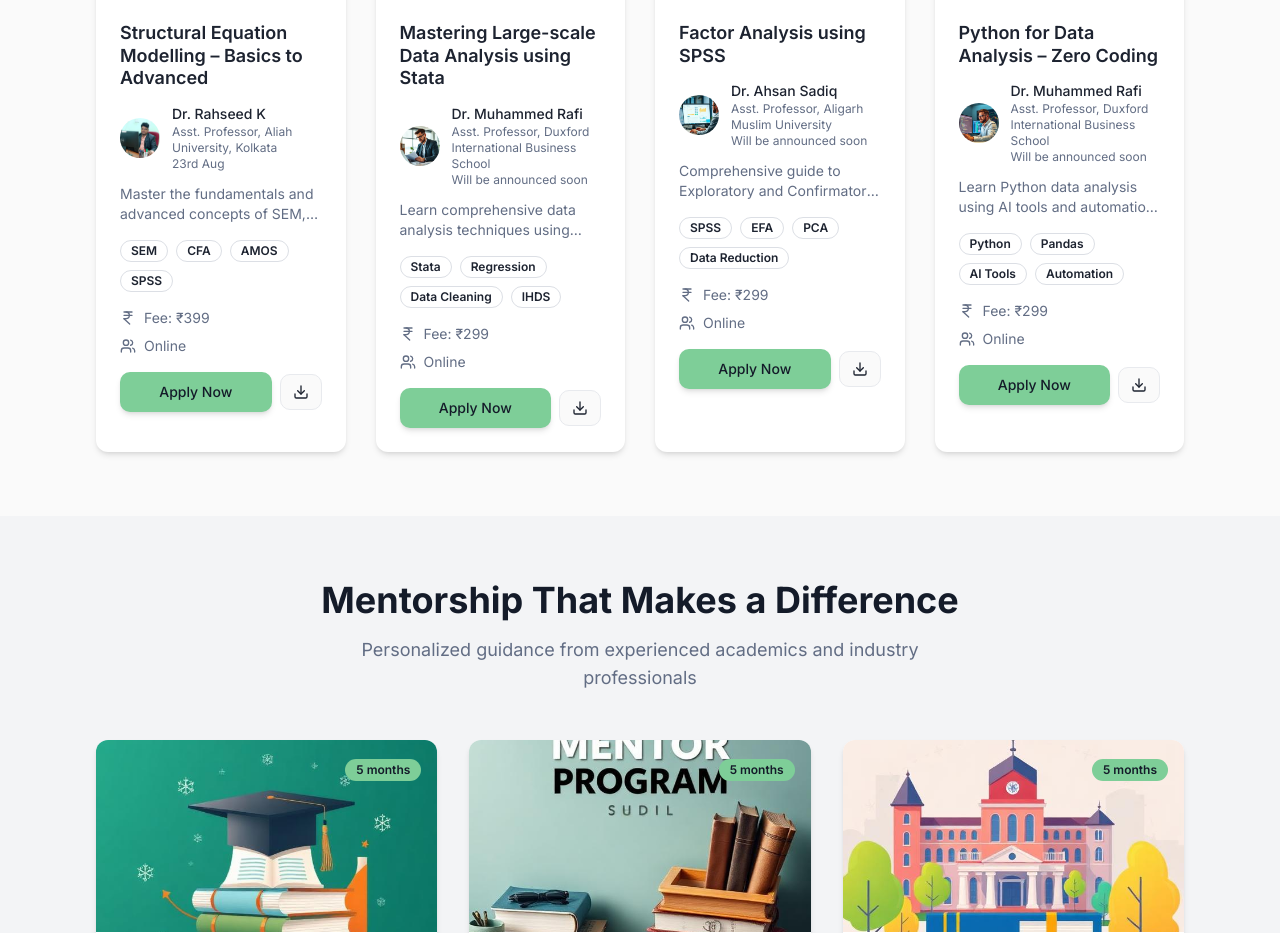
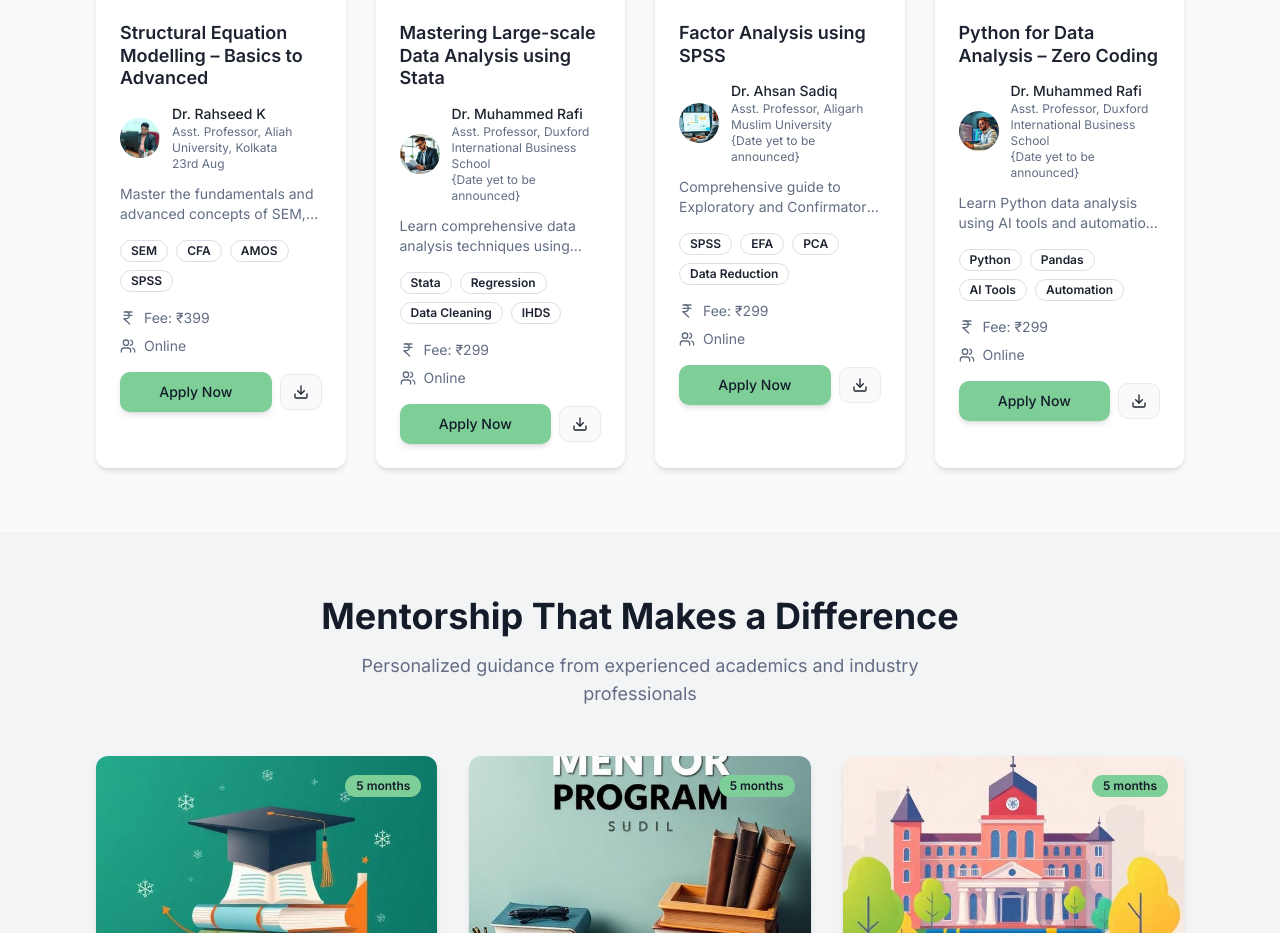
Before and after one commit to tarafi/skillsett-upskill-path, a React (Vite) app: page / in a window 1280 px wide. Shown: the part 1200-2133 px from the top of the page. Built offline with nearby package versions, Linux system fonts and the light colour scheme.

Commit message:
Update workshop text
Replaced "Will be announced soon" with "{Date yet to be announced}" for workshop cards.
-edited src/pages/Home.tsx

```diff
--- a/src/pages/Home.tsx
+++ b/src/pages/Home.tsx
@@ -48,7 +48,7 @@ const Home = () => {
       posterImage: stataWorkshop,
       description: "Learn comprehensive data analysis techniques using Stata for large datasets, including regression analysis and data cleaning.",
       keywords: ["Stata", "Regression", "Data Cleaning", "IHDS"],
-      date: "Will be announced soon",
+      date: "{Date yet to be announced}",
       fee: "₹299",
       mode: "Online",
       day: "Saturday",
@@ -62,7 +62,7 @@ const Home = () => {
       posterImage: spssWorkshop,
       description: "Comprehensive guide to Exploratory and Confirmatory Factor Analysis using SPSS for data reduction and validation.",
       keywords: ["SPSS", "EFA", "PCA", "Data Reduction"],
-      date: "Will be announced soon",
+      date: "{Date yet to be announced}",
       fee: "₹299",
       mode: "Online",
       day: "Saturday",
@@ -76,7 +76,7 @@ const Home = () => {
       posterImage: pythonWorkshop,
       description: "Learn Python data analysis using AI tools and automation, perfect for beginners with no coding background.",
       keywords: ["Python", "Pandas", "AI Tools", "Automation"],
-      date: "Will be announced soon",
+      date: "{Date yet to be announced}",
       fee: "₹299",
       mode: "Online",
       day: "Saturday",
```
